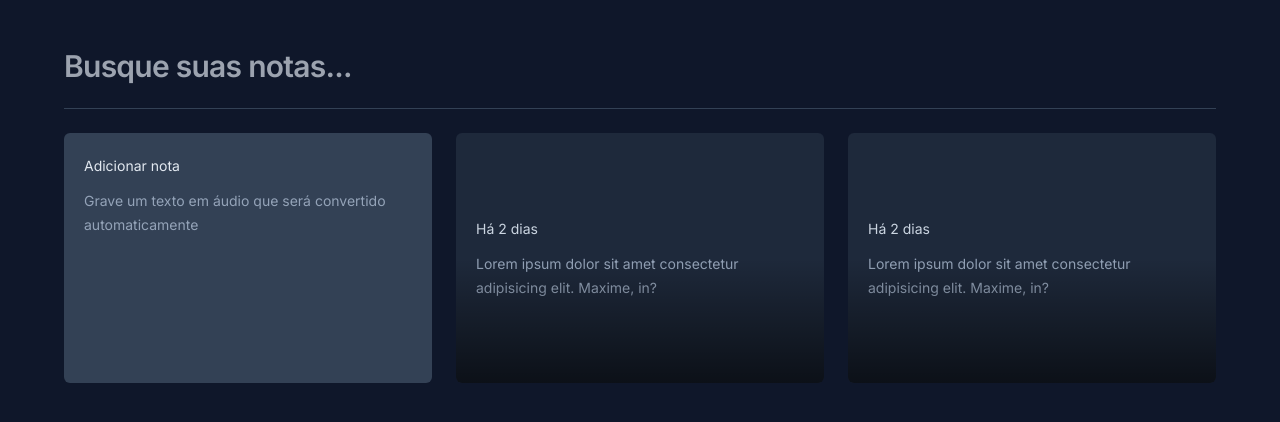
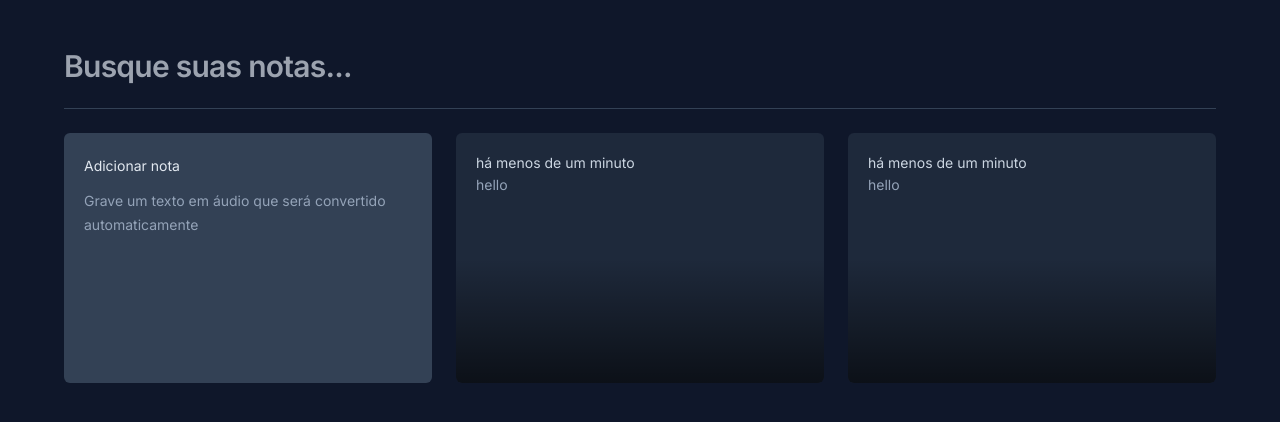
Before and after one commit to DeborahLyra/expert-notes-react, a React (Vite) app: page / in a window 1280 px wide. Shown: the top 422 px of the page. Built offline with nearby package versions, Linux system fonts and the light colour scheme.

Commit message:
editando as notas

```diff
--- a/package.json
+++ b/package.json
@@ -9,6 +9,9 @@
     "preview": "vite preview"
   },
   "dependencies": {
+    "@radix-ui/react-dialog": "^1.0.5",
+    "date-fns": "^3.3.1",
+    "lucide-react": "^0.323.0",
     "react": "^18.2.0",
     "react-dom": "^18.2.0"
   },
--- a/src/App.tsx
+++ b/src/App.tsx
@@ -1,5 +1,10 @@
 import NoteCard from "./components /note-card/NoteCard"
 import NewNoteCard from "./components /new-note-card/NewNoteCard"
+
+const note = {
+  date: new Date(),
+  content: 'hello'
+}
 
 function App() {
 
@@ -16,8 +21,8 @@
 
       <div className="grid grid-cols-3 gap-6 auto-rows-[250px]">
         <NewNoteCard />
-        <NoteCard />
-        <NoteCard />
+        <NoteCard note= {note}/>
+        <NoteCard note= {note}/>
       </div>
     </div>
   )
--- a/src/components /note-card/NoteCard.tsx
+++ b/src/components /note-card/NoteCard.tsx
@@ -1,18 +1,55 @@
-import React from 'react'
+import * as Dialog from "@radix-ui/react-dialog" //pega tudo o que tem na biblioteca e coloca em "dialog"
+import { formatDistanceToNow } from "date-fns"
+import { ptBR } from "date-fns/locale"
+import { X } from "lucide-react"
 
-function NoteCard() {
+interface NoteCardProps {
+    note: {
+        date: Date,
+        content: string,
+    }
+}
+
+function NoteCard({ note }: NoteCardProps) {
     return (
-        <button className="rounded-md text-left bg-slate-800 p-5 space-y-3 overflow-hidden relative outline-none hover:ring-2 hover:ring-slate-600 focus:ring-2 focus:ring-lime-400">
+        <Dialog.Root>
+            <Dialog.Trigger className="rounded-md text-left flex flex-col bg-slate-800 p-5 gap3 overflow-hidden relative outline-none hover:ring-2 hover:ring-slate-600 focus:ring-2 focus:ring-lime-400">
                 <span className="text-sm font-medium text-slate-300">
-                Há 2 dias
+                    {formatDistanceToNow(note.date, { locale: ptBR, addSuffix: true })}
                 </span>
                 <p className="text-sm leading-6 text-slate-400">
-                Lorem ipsum dolor sit amet consectetur adipisicing elit. Maxime, in?
+                    {note.content}
                 </p>
 
                 <div className="absolute bottom-0 left-0 right-0 h-1/2 bg-gradient-to-t from-black/60 to-black/0 pointer-events-none"></div>
+            </Dialog.Trigger>
+            <Dialog.Portal>
+                <Dialog.Overlay className="inset-0 fixed bg-black/50" />
+                <Dialog.Content className="fixed overflow-hidden left-1/2 top-1/2 -translate-x-1/2 -translate-y-1/2 max-w-[640px] h-[60vh] w-full bg-slate-700 rounded-md flex flex-col outline-none">
+                    <Dialog.Close className="absolute top-0 right-0 bg-slate-800 p-1.5 text-slate-400 hover:text-slate-100">
+                        <X className="size-5"/>
+                    </Dialog.Close>
+                    <div className="flex flex-1 flex-col gap-3 p-5">
+                        <span className="text-sm font-medium text-slate-300">
+                            {formatDistanceToNow(note.date, { locale: ptBR, addSuffix: true })}
+                        </span>
+                        <p className="text-sm leading-6 text-slate-400">
+                            {note.content}
+                        </p>
+                    </div>
+
+                    <button className="w-full bg-slate-800 py-4 text-center text-slate-300 outline-none font-medium group">
+                        Deseja<span className="text-red-400 group-hover:underline"> apagar </span>essa nota?
                     </button>
+                </Dialog.Content>
+            </Dialog.Portal>
+
+        </Dialog.Root>
     )
 }
 
 export default NoteCard
+
+//coloca o Dialog.Trigger no elemento que quer que ative o modal
+//o Dialog.Portal faz com que o conteúdo seja "transportado"para outra parte da tela
+//Dialog.Content é o que deve aparecer quando clicar no modal
```
Also changed, not shown: 1 other file (tests, documents, lock files or other folders). Lines whose indentation alone changed are shown as unchanged.
